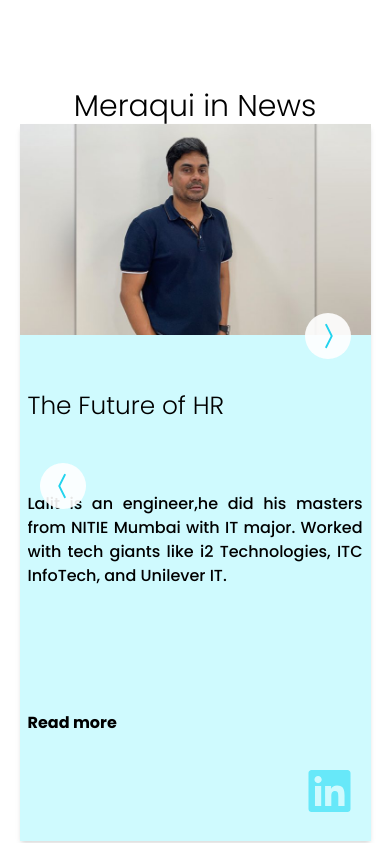
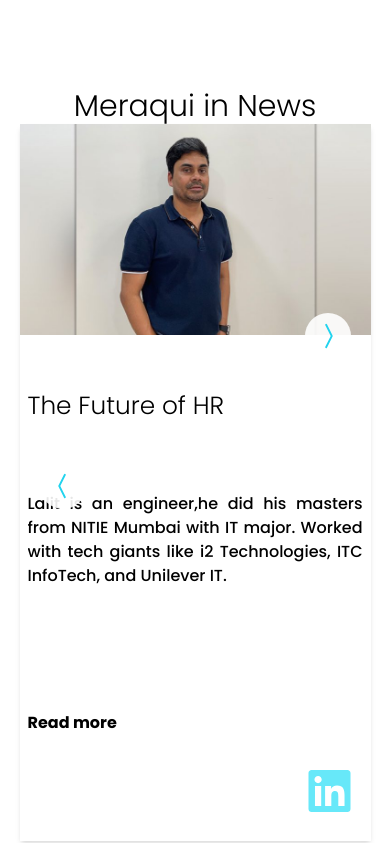
Before and after one commit to Aryan6919/Meraqui, a React (Create React App) app: page / in a window 390 px wide. Shown: the part 1341-2184 px from the top of the page. Built offline with nearby package versions, Linux system fonts and the light colour scheme.

Commit message:
Update MainPart2.js

```diff
--- a/src/components/MainPart2.js
+++ b/src/components/MainPart2.js
@@ -438,7 +438,7 @@ title:"FMCG"
             <p className='text-[1rem] font-poppins font-[300] sm:text-[1.3rem] w-[75%] '>We are bridging the gap between employees and businesses since 2019!</p>
           </div> */}
         </div>
-        <div className=' relative lg:bottom-[45%] mt-0 h-[85vh] mx-auto     group shadow-md w-[90%] sm:flex sm:flex-row  bg-cyan-100 sm:h-[55vh]'>
+        <div className=' relative lg:bottom-[45%] mt-0 h-[85vh] mx-auto     group shadow-md w-[90%] sm:flex sm:flex-row sm:h-[55vh]'>
             <div style={{backgroundImage:`url(${newsInfo[newsIndex].url})`}} className=' bg-center bg-cover bg-no-repeat w-[100%] h-[25vh] duration-500 sm:w-[40%] sm:h-full'>
             </div>
             <div className='w-full flex flex-col justify-evenly h-[55vh] mt-8 sm:w-[50%] sm:justify-evenly sm:mx-auto sm:h-full px-2'>
```
